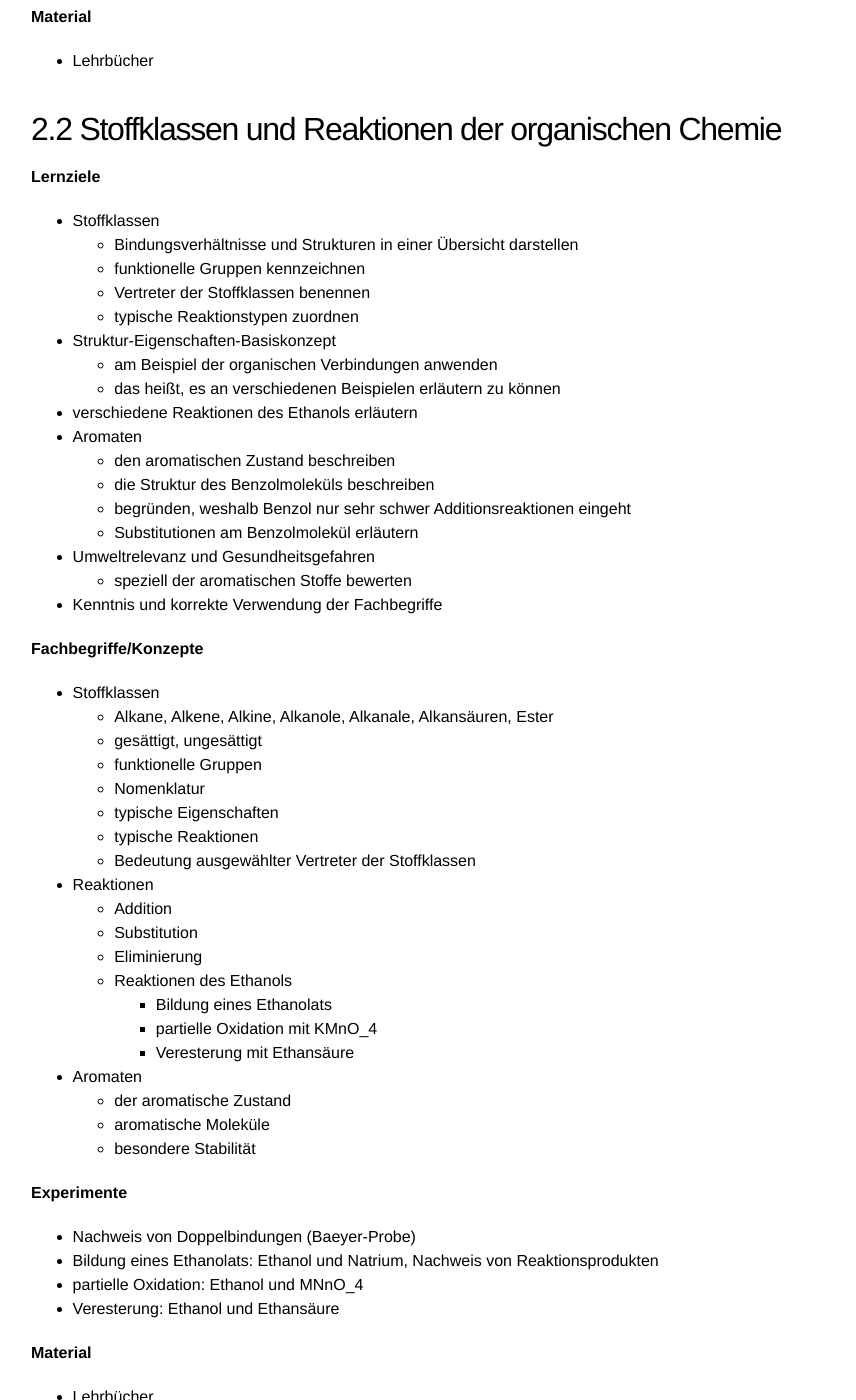
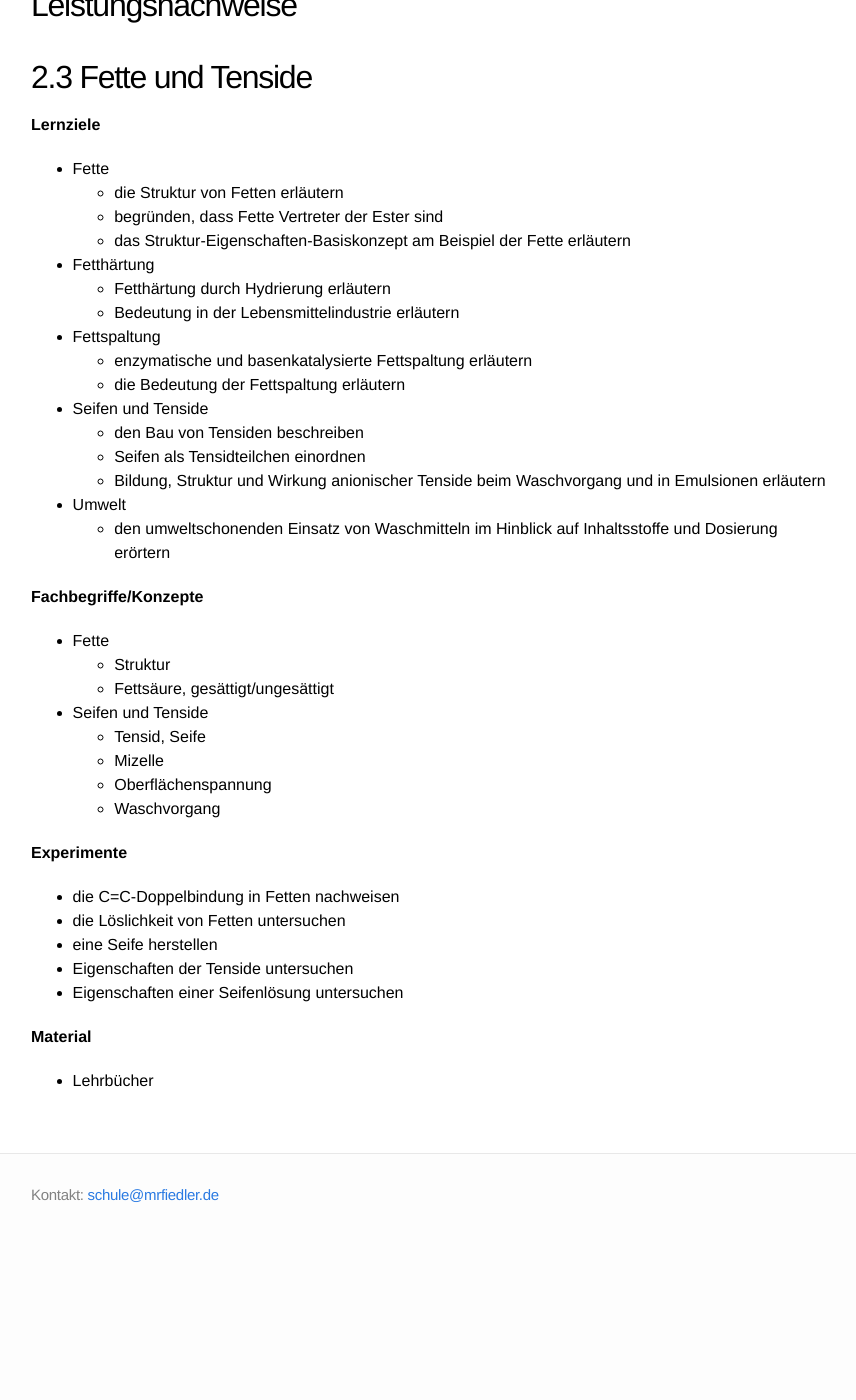
Before and after one commit to chemie-oberstufe/chemie-oberstufe.github.io, a Jekyll site: the page built from themen/chemische_bindung.md, in a window 1280 px wide and 1400 px high, scrolled down 1331 px. Shown: the whole window, without its empty margins (209-1065 px from the left). Built offline with Jekyll 4.4.1, drawn with Linux system fonts in a browser that asks for light colours; after the commit the page ends 2583 px from its top, so only the background shows below that; some of the changed text lies outside the part shown.

Commit message:
Umstellung auf neue Seitenstruktur: jedes Einzelthema = eine Seite

```diff
--- a/themen/chemische_bindung-organische_chemie.md
+++ b/themen/chemische_bindung.md
@@ -1,22 +1,12 @@
 ---
-title: 2. Chemische Bindung, Organische Chemie
+title: Chemische Bindung
 layout: page
 showinmenu: false
 ---
 
-## Überblick
-
-+ 2.1 [Bindungsmodelle](#bindungsmodelle)
-+ 2.2 [Stoffklassen und Reaktionen der organischen Chemie](#organische_chemie)
-+ 2.3 [Fette und Tenside](#fette_und_tenside)
-
 ## Worum geht's?
 
-
-
-## 2.1 Bindungsmodelle
-
-**Lernziele**
+## Lernziele
 
 - Merkmale der Bindungsarten in einer Übersicht darstellen und an Beispielen erläutern
 - Anwendung des Struktur-Eigenschaften-Basiskonzepts an Beispielen zu allen Bindungsarten
@@ -48,69 +38,17 @@ showinmenu: false
 - stabile Elektronenkonfigurationen
 - Struktur-Eigenschaften-Basiskonzept
 
-**Experimente**
+## Experimente
 
 - Löslichkeit und Leitfähigkeit von Molekülsubstanzen, Ionensubstanzen und Metallen untersuchen
 
-**Material**
+## Material
 
 - Lehrbücher
 
-## 2.2 Stoffklassen und Reaktionen der organischen Chemie
+## Leistungsnachweise
 
-**Lernziele**
 
-- Stoffklassen
-    - Bindungsverhältnisse und Strukturen in einer Übersicht darstellen
-    - funktionelle Gruppen kennzeichnen
-    - Vertreter der Stoffklassen benennen
-    - typische Reaktionstypen zuordnen
-- Struktur-Eigenschaften-Basiskonzept
-    - am Beispiel der organischen Verbindungen anwenden
-    - das heißt, es an verschiedenen Beispielen erläutern zu können
-- verschiedene Reaktionen des Ethanols erläutern
-- Aromaten
-    - den aromatischen Zustand beschreiben
-    - die Struktur des Benzolmoleküls beschreiben
-    - begründen, weshalb Benzol nur sehr schwer Additionsreaktionen eingeht
-    - Substitutionen am Benzolmolekül erläutern
-- Umweltrelevanz und Gesundheitsgefahren
-    - speziell der aromatischen Stoffe bewerten
-- Kenntnis und korrekte Verwendung der Fachbegriffe
-
-**Fachbegriffe/Konzepte**
-
-- Stoffklassen
-	- Alkane, Alkene, Alkine, Alkanole, Alkanale, Alkansäuren, Ester
-	- gesättigt, ungesättigt
-	- funktionelle Gruppen
-	- Nomenklatur
-	- typische Eigenschaften
-	- typische Reaktionen
-	- Bedeutung ausgewählter Vertreter der Stoffklassen
-- Reaktionen
-	- Addition
-	- Substitution
-	- Eliminierung
-	- Reaktionen des Ethanols
-		- Bildung eines Ethanolats
-		- partielle Oxidation mit KMnO_4
-		- Veresterung mit Ethansäure
-- Aromaten
-	- der aromatische Zustand
-	- aromatische Moleküle
-	- besondere Stabilität
-
-**Experimente**
-
-- Nachweis von Doppelbindungen (Baeyer-Probe)
-- Bildung eines Ethanolats: Ethanol und Natrium, Nachweis von Reaktionsprodukten
-- partielle Oxidation: Ethanol und MNnO_4
-- Veresterung: Ethanol und Ethansäure
-
-**Material**
-
-- Lehrbücher
 
 ## 2.3 Fette und Tenside
 
```
Also changed, not shown: other parts of themen/chemische_bindung.md (+1 -1 lines), index.md (+7 -9 lines), themen/chemische_gleichgewichte.md (+17 -5 lines), themen/fette-und-tenside.md (added, +51 -0 lines), themen/komplexchemie-qualitative_analyse.md (+9 -23 lines), themen/organische_chemie.md (added, +65 -0 lines), themen/thermochemie.md (+13 -5 lines).
